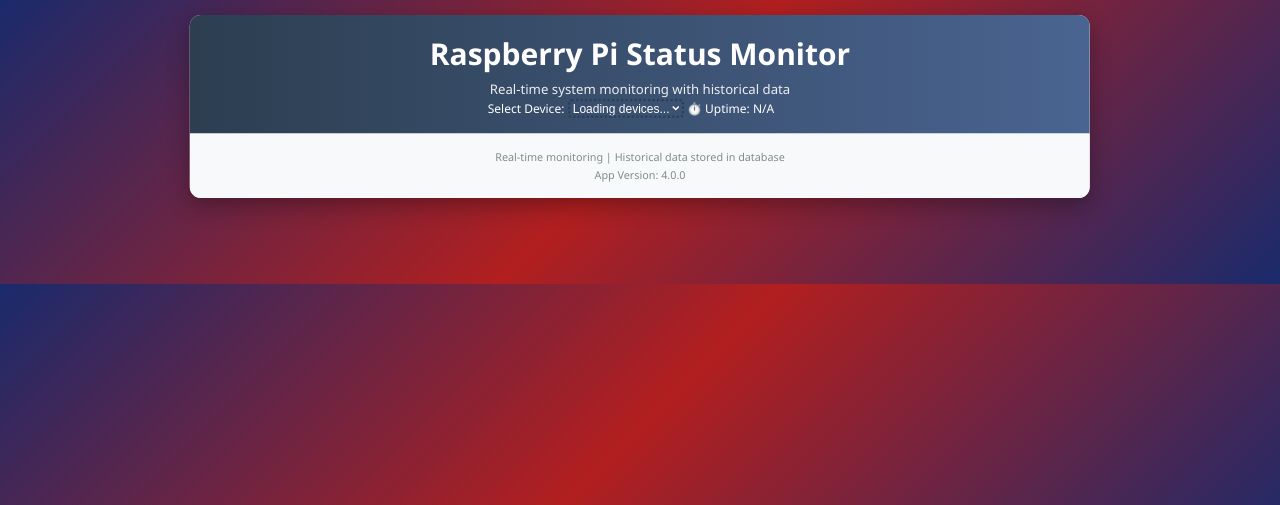
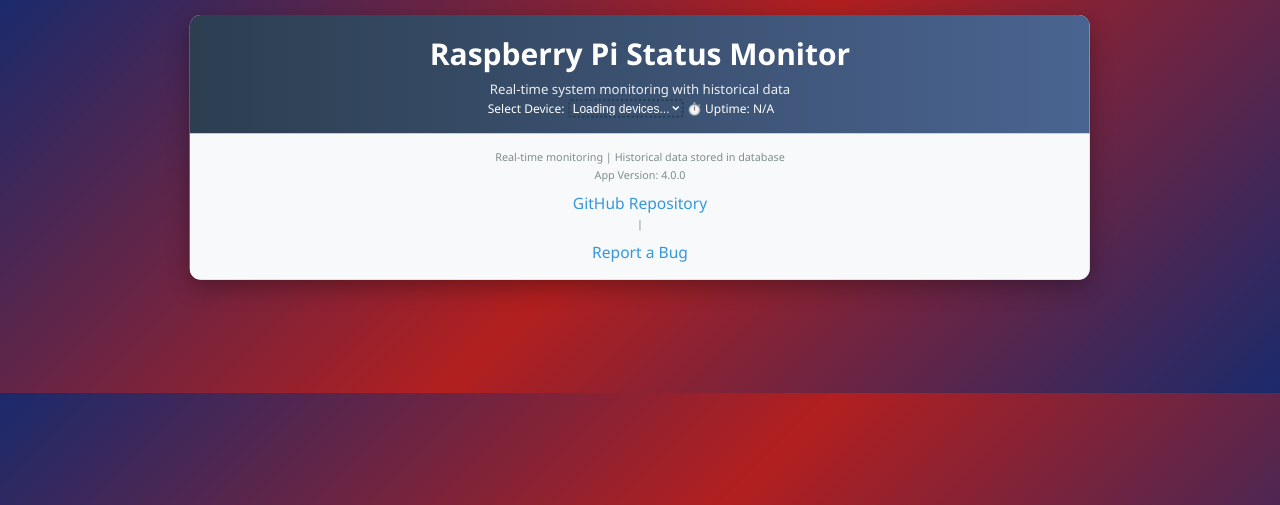
Before and after one commit to RecNes/Multi-device-RPi-status-monitor, a Flask app: page / in a window 1280 px wide. Shown: the top 505 px of the page. Run offline with Flask 3, Linux system fonts and the light colour scheme; data that the repository does not hold is empty.

Commit message:
Add bug report link
Signed-off-by: Sencer HAMARAT <sencerhamarat@gmail.com>

```diff
--- a/server/templates/index.html
+++ b/server/templates/index.html
@@ -165,6 +165,11 @@
         <footer>
             <p>Real-time monitoring | Historical data stored in database</p>
             <p>App Version: {{ app_info.server_version }}</p>
+            <p>
+                <a href="https://github.com/RecNes/Multi-device-RPi-status-monitoring" target="_blank" class="toggle-button">GitHub Repository</a>
+                |
+                <a href="https://github.com/RecNes/Multi-device-RPi-status-monitoring/issues" target="_blank" class="toggle-button">Report a Bug</a>
+            </p>
         </footer>
     </div>
 
```
